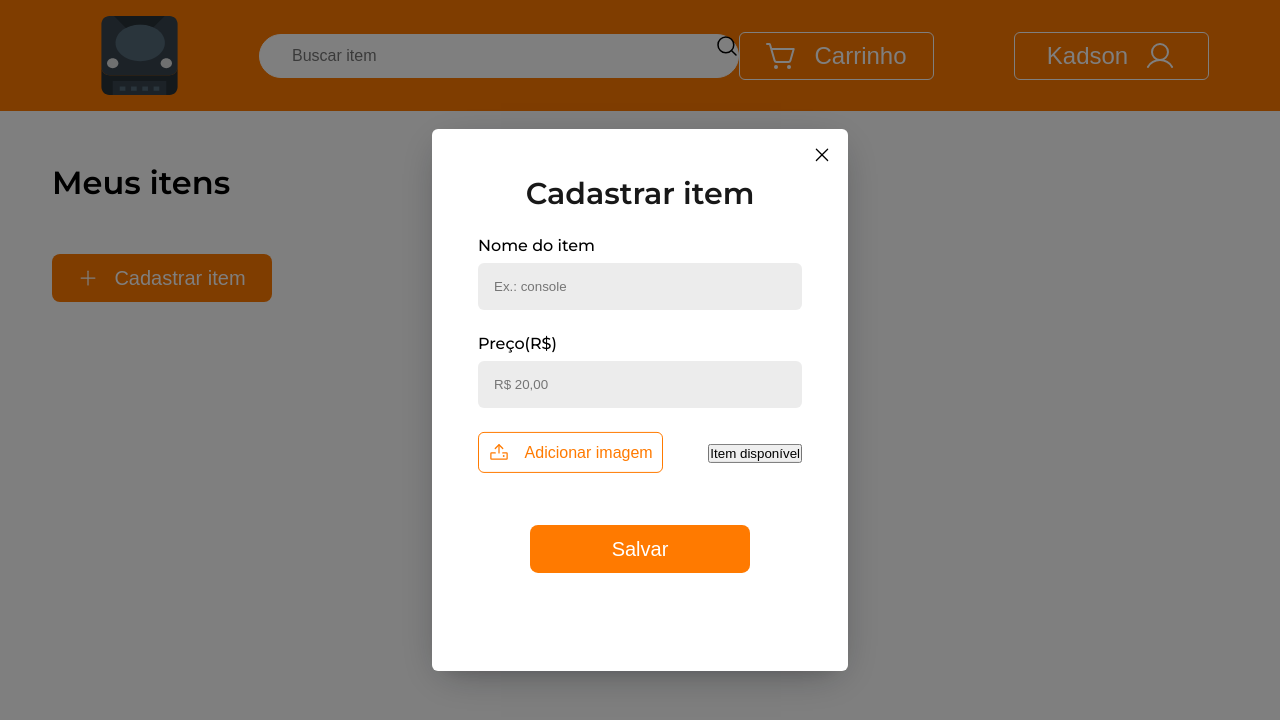
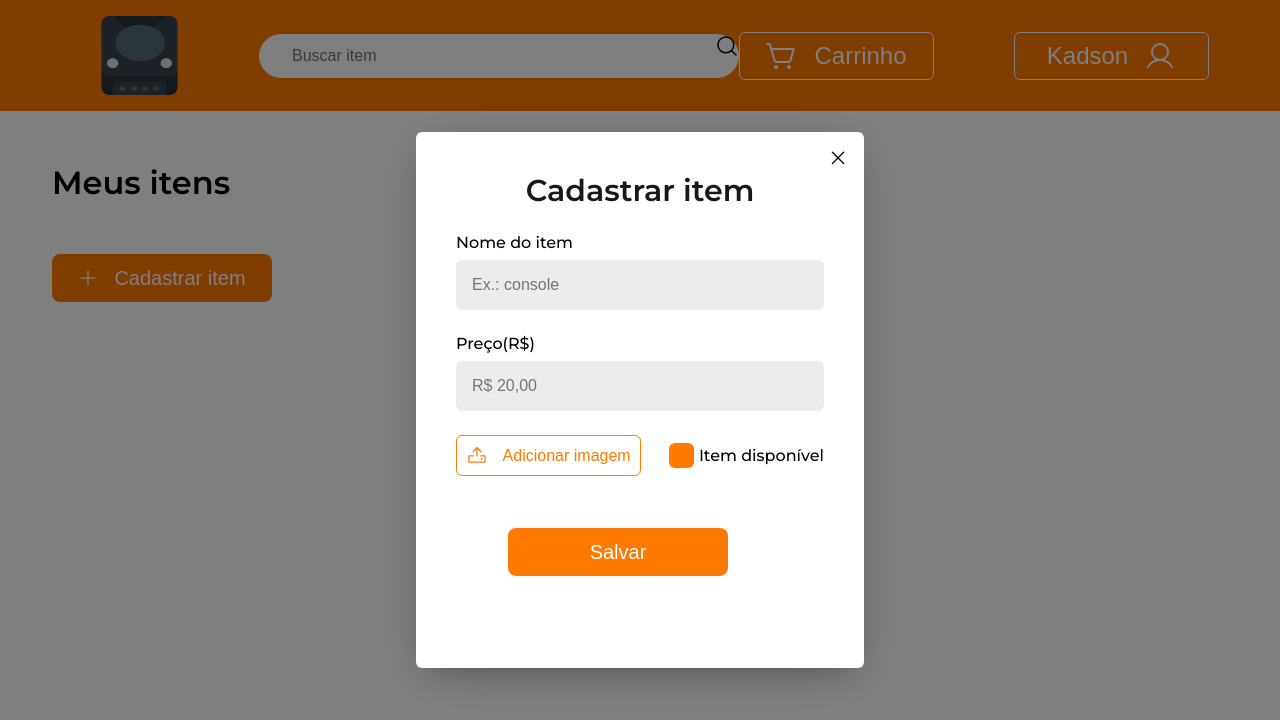
Before and after one commit to gentil-kadson/rental-shop-front, a Next.js app: page /locatario in a window 1280 px wide. Both pictures are taken after a click on the button "Cadastrar item". Shown: the top 720 px of the page. Built offline with nearby package versions, Linux system fonts and the light colour scheme.

Commit message:
create checkbox

```diff
--- /dev/null
+++ b/src/components/CreateItemModal/Checkbox/index.tsx
@@ -0,0 +1,24 @@
+import * as RadixCheckbox from '@radix-ui/react-checkbox';
+import { Check } from 'phosphor-react';
+
+import styles from "./styles.module.css"
+
+export default function Checkbox() {
+    return (
+        <>
+            <div className={styles.checkboxContainer}>
+                <RadixCheckbox.Root className={styles.checkboxRoot}>
+                    <RadixCheckbox.Indicator className={styles.checkbox}>
+                        <Check
+                            size={20}
+                            color="#FFF"
+                        />
+                    </RadixCheckbox.Indicator>
+
+                </RadixCheckbox.Root>
+
+                <span>Item disponível</span>
+            </div>
+        </>
+    )
+}
--- /dev/null
+++ b/src/components/CreateItemModal/Checkbox/styles.module.css
@@ -0,0 +1,29 @@
+.checkboxContainer {
+  display: flex;
+  align-items: center;
+  gap: 5px;
+}
+
+.checkboxRoot {
+  background-color: #ff7a00;
+  display: flex;
+  align-items: center;
+  justify-content: center;
+  width: 1.56rem;
+  height: 1.56rem;
+  border: none;
+  border-radius: 6px;
+}
+
+.checkboxRoot:hover {
+  cursor: pointer;
+}
+
+.checkbox {
+  height: 2rem;
+  width: 2rem;
+  border-radius: 6px;
+  display: flex;
+  align-items: center;
+  justify-content: center;
+}
--- a/src/components/CreateItemModal/index.tsx
+++ b/src/components/CreateItemModal/index.tsx
@@ -1,10 +1,11 @@
 import * as Dialog from '@radix-ui/react-dialog';
-import * as Checkbox from '@radix-ui/react-checkbox';
-import { Check, Plus, Upload, X } from 'phosphor-react';
+
+import { Plus, X } from 'phosphor-react';
 import ButtonPrimary from '../ButtonPrimary';
 
 import styles from "./styles.module.css"
 import UploadImageButton from '../UploadImageButton';
+import Checkbox from './Checkbox';
 
 export default function CreateItemModal() {
     return (
@@ -36,18 +37,7 @@ export default function CreateItemModal() {
                         <div className={styles.uploadAndCheckboxContainer}>
                             <UploadImageButton />
 
-                            <div>
-                                <Checkbox.Root>
-                                    <Checkbox.Indicator>
-                                        <Check
-                                            size={20}
-                                            color="#FFF"
-                                        />
-                                    </Checkbox.Indicator>
-
-                                    <span>Item disponível</span>
-                                </Checkbox.Root>
-                            </div>
+                            <Checkbox />
                         </div>
 
                         <ButtonPrimary title='Salvar' />
--- a/src/components/CreateItemModal/styles.module.css
+++ b/src/components/CreateItemModal/styles.module.css
@@ -21,6 +21,7 @@
   background-color: rgba(192, 192, 192, 0.31);
   color: #181818;
   border: none;
+  font-size: 1rem;
 }
 
 .overlay {
@@ -43,8 +44,10 @@
   top: 50%;
   left: 50%;
   transform: translate(-50%, -50%);
-  padding: 46px;
+  padding: 2.5rem;
   font-family: "Montserrat", sans-serif;
+  width: 100%;
+  max-width: 28rem;
 }
 
 .content:focus {
```
